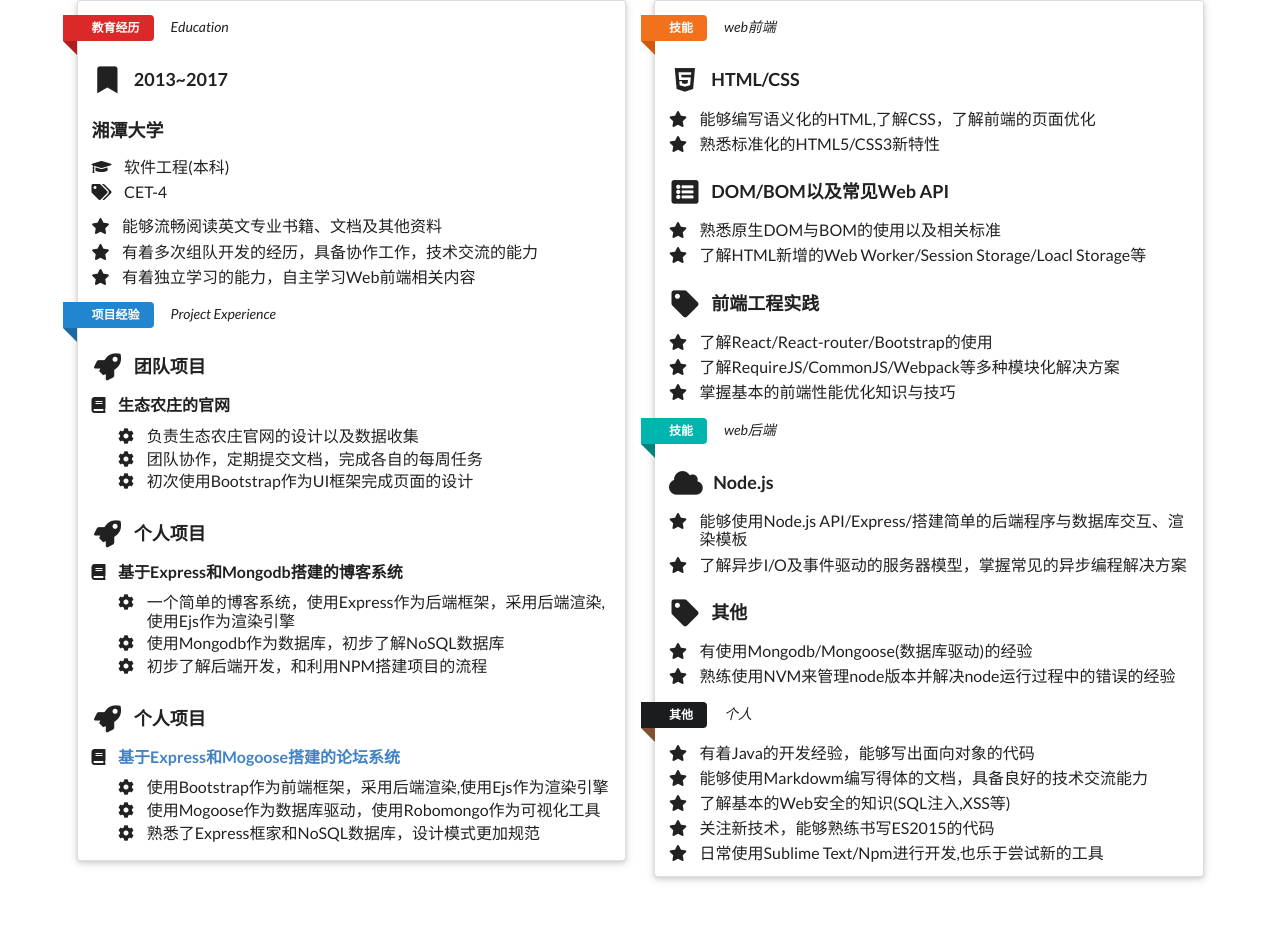
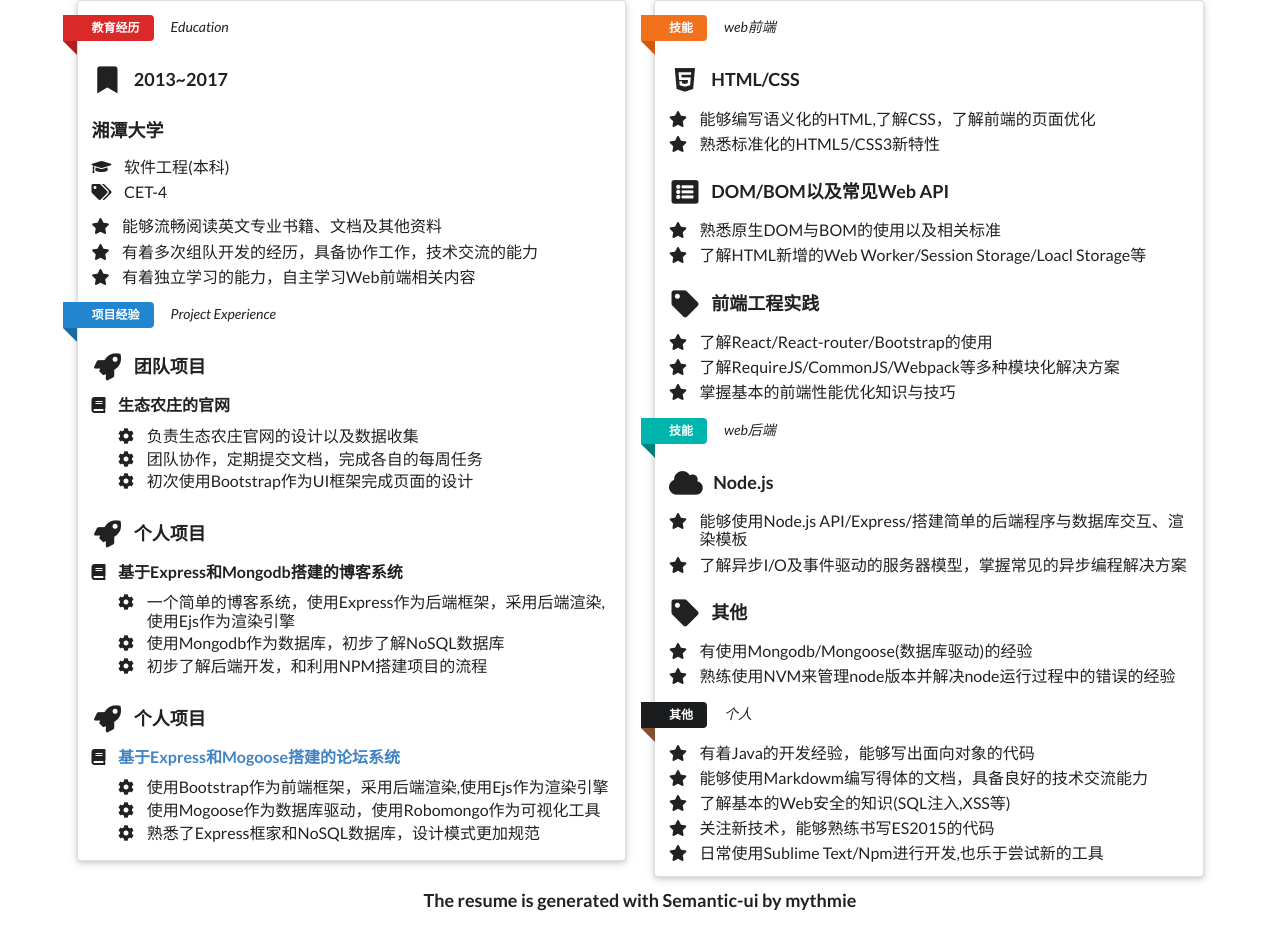
Before and after one commit to MythCJL/resume, a plain HTML site: page index.html in a window 1280 px wide. Shown: the part 329-1255 px from the top of the page. Before the commit the page ends 1220 px from the top, so only its background shows below. Drawn offline with nearby package versions, Linux system fonts and the light colour scheme.

Commit message:
footer
add footer

```diff
--- a/index.html
+++ b/index.html
@@ -347,6 +347,13 @@
       </article>
       </div>
     </main>
+    <footer class="ui one column grid">
+      <div class="column">
+        <p class="ui center aligned header">
+        The resume is generated with Semantic-ui by mythmie
+        </p>
+      </div>
+    </footer>
   </div>
 </script>
 </body>
```
